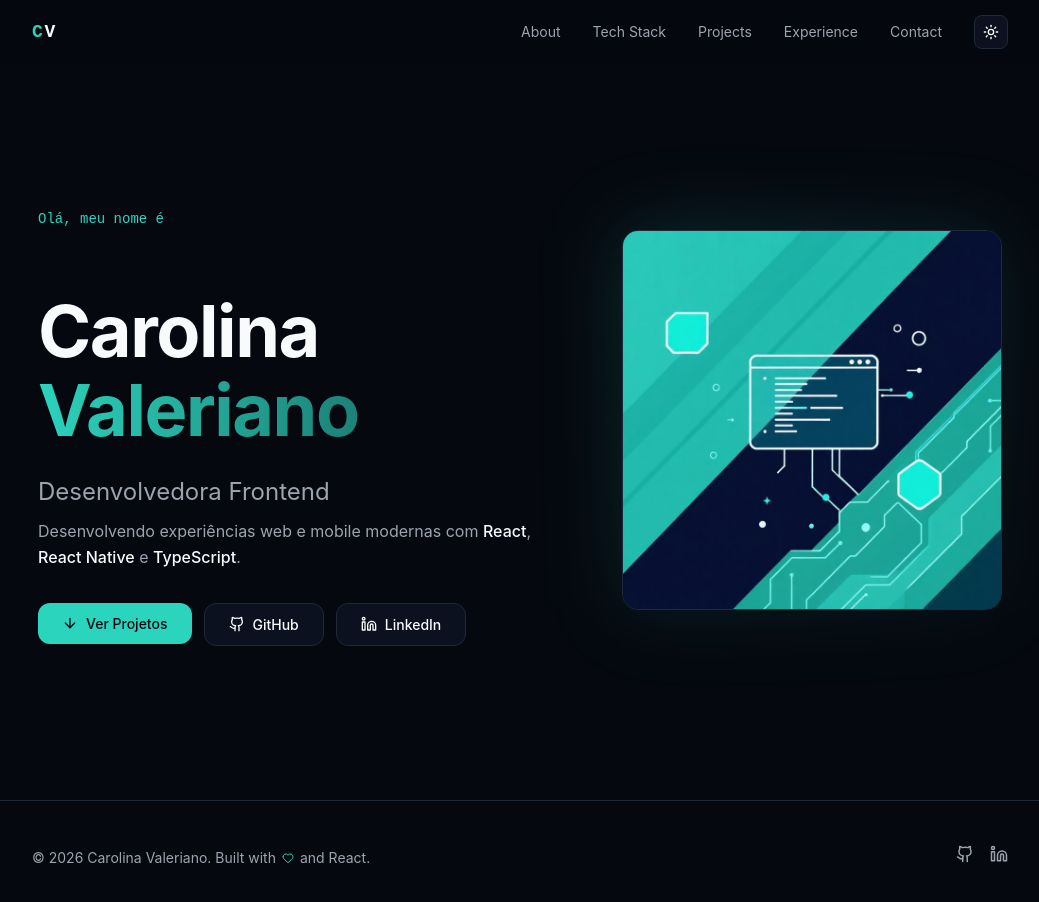
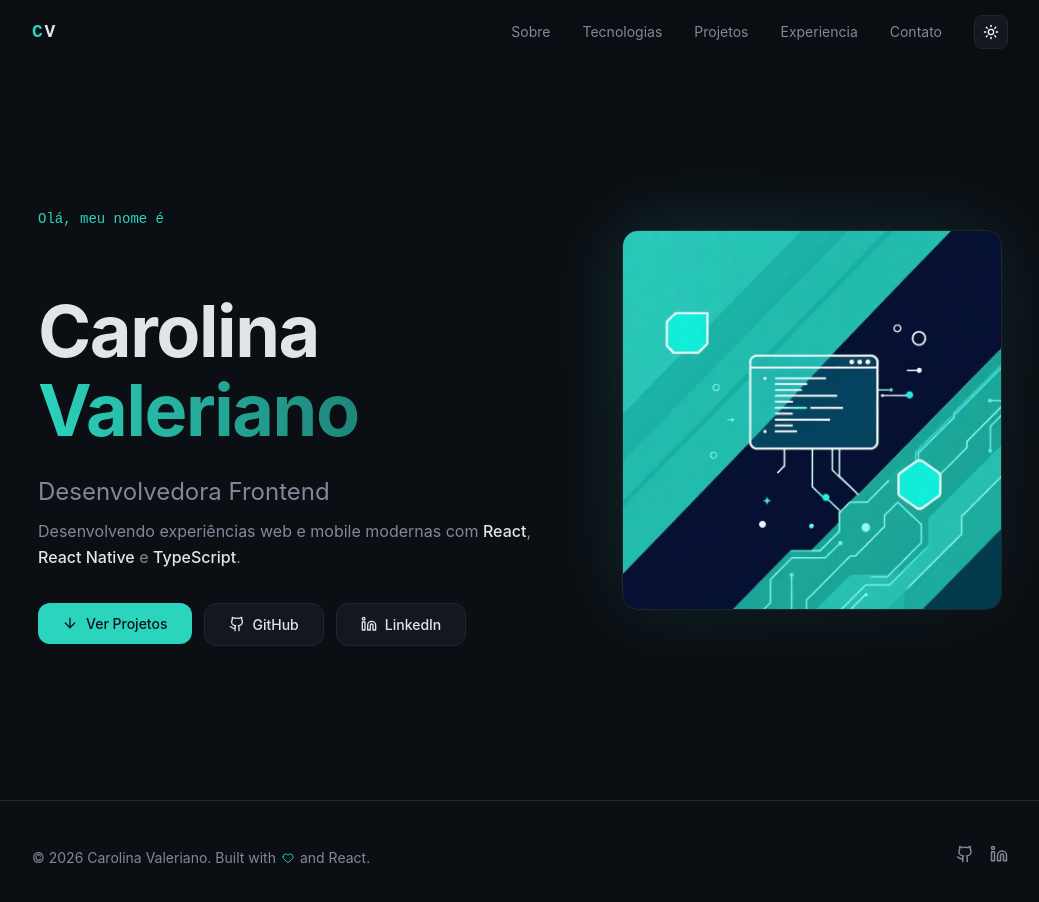
Before and after one commit to valerianocarolina/portfolio, a React (Vite) app: page / in a window 1280 px wide. Shown: the top 902 px of the page, without its empty margins (120-1159 px from the left). Built offline with nearby package versions, Linux system fonts and the light colour scheme.

Commit message:
feat: integrate GitHub API for project fetching and enhance theme styles

```diff
--- a/src/components/Header/Header.tsx
+++ b/src/components/Header/Header.tsx
@@ -14,6 +14,7 @@ const Header = () => {
 
   useEffect(() => {
     document.documentElement.classList.add('dark')
+    setIsDark(true)
   }, [])
 
   useEffect(() => {
@@ -24,8 +25,9 @@ const Header = () => {
   }, [])
 
   const toggleTheme = () => {
-    setIsDark(!isDark)
-    document.documentElement.classList.toggle('light')
+    const root = document.documentElement
+    root.classList.toggle('dark')
+    setIsDark(root.classList.contains('dark'))
   }
 
   const handleNavigation = () => {
--- a/src/routes/routesConfig.ts
+++ b/src/routes/routesConfig.ts
@@ -8,37 +8,37 @@ import { Contact } from '../pages/Contact'
 export const routes = [
   {
     path: '/',
-    label: 'Home',
+    label: 'Inicio',
     element: Home,
     showInNavbar: false,
   },
   {
     path: '/about',
-    label: 'About',
+    label: 'Sobre',
     element: About,
     showInNavbar: true,
   },
   {
     path: '/tech-stack',
-    label: 'Tech Stack',
+    label: 'Tecnologias',
     element: TechStack,
     showInNavbar: true,
   },
   {
     path: '/projects',
-    label: 'Projects',
+    label: 'Projetos',
     element: Projects,
     showInNavbar: true,
   },
   {
     path: '/experience',
-    label: 'Experience',
+    label: 'Experiencia',
     element: Experience,
     showInNavbar: true,
   },
   {
     path: '/contact',
-    label: 'Contact',
+    label: 'Contato',
     element: Contact,
     showInNavbar: true,
   },
--- a/src/services/githubService.ts
+++ b/src/services/githubService.ts
@@ -1,11 +1,66 @@
 import type { Project } from '../types/project'
 
-export async function getProjects(): Promise<Project[]> {
-  const response = await fetch('/api/projects')
+const GITHUB_USERNAME = 'valerianocarolina'
 
-  if (!response.ok) {
-    throw new Error('Erro ao buscar projetos')
+async function fetchFromGitHubPublicApi(): Promise<Project[]> {
+  const endpoints = [
+    `https://api.github.com/users/${GITHUB_USERNAME}/repos?type=owner&sort=updated&per_page=100`,
+    `https://api.github.com/users/${GITHUB_USERNAME}/repos?type=member&sort=updated&per_page=100`,
+  ]
+
+  const responses = await Promise.all(endpoints.map((endpoint) => fetch(endpoint)))
+  const hasFailedResponse = responses.some((response) => !response.ok)
+
+  if (hasFailedResponse) {
+    throw new Error('Erro ao buscar projetos no GitHub')
   }
 
-  return response.json()
+  const reposFromResponses = await Promise.all(
+    responses.map((response) => response.json()),
+  )
+
+  const uniqueRepos = Array.from(
+    new Map(
+      reposFromResponses
+        .flat()
+        .map((repo: any) => [repo.id, repo] as const),
+    ).values(),
+  )
+
+  const projects = await Promise.all(
+    uniqueRepos
+      .filter((repo: any) => !repo.fork && repo.visibility === 'public')
+      .map(async (repo: any) => {
+        const languagesResponse = await fetch(repo.languages_url)
+        const languagesData = languagesResponse.ok
+          ? await languagesResponse.json()
+          : {}
+
+        return {
+          name: repo.name,
+          description: repo.description,
+          url: repo.html_url,
+          github: repo.html_url,
+          demo: repo.homepage,
+          technologies: Object.keys(languagesData),
+        }
+      }),
+  )
+
+  return projects
 }
+
+export async function getProjects(): Promise<Project[]> {
+  try {
+    const response = await fetch('/api/projects')
+    const contentType = response.headers.get('content-type') ?? ''
+
+    if (!response.ok || !contentType.includes('application/json')) {
+      throw new Error('API local indisponivel no ambiente atual')
+    }
+
+    return response.json()
+  } catch {
+    return fetchFromGitHubPublicApi()
+  }
+}
--- a/src/styles/themes.css
+++ b/src/styles/themes.css
@@ -1,19 +1,85 @@
-:root {
-  --background: 222 47% 4%;
-  --foreground: 210 40% 98%;
+ :root {
+    --background: 220 20% 97%;
+    --foreground: 220 25% 10%;
 
-  --surface: 222 47% 8%;
-  --surface-foreground: 210 40% 98%;
+    --card: 0 0% 100%;
+    --card-foreground: 220 25% 10%;
 
-  --border: 215 28% 17%;
-}
+    --popover: 0 0% 100%;
+    --popover-foreground: 220 25% 10%;
 
-.light {
-  --background: 0 0% 100%;
-  --foreground: 222 47% 11%;
+    --primary: 172 72% 36%;
+    --primary-foreground: 0 0% 100%;
 
-  --surface: 210 40% 96%;
-  --surface-foreground: 222 47% 11%;
+    --secondary: 220 16% 93%;
+    --secondary-foreground: 220 25% 10%;
 
-  --border: 214 32% 91%;
-}
+    --muted: 220 16% 93%;
+    --muted-foreground: 220 12% 40%;
+
+    --accent: 172 72% 36%;
+    --accent-foreground: 0 0% 100%;
+
+    --destructive: 0 84.2% 60.2%;
+    --destructive-foreground: 0 0% 100%;
+
+    --border: 220 16% 84%;
+    --input: 220 16% 84%;
+    --ring: 172 72% 36%;
+
+    --radius: 0.75rem;
+
+    --surface: 220 16% 93%;
+    --surface-foreground: 220 25% 10%;
+
+    --sidebar-background: 220 18% 95%;
+    --sidebar-foreground: 220 20% 20%;
+    --sidebar-primary: 220 25% 10%;
+    --sidebar-primary-foreground: 0 0% 98%;
+    --sidebar-accent: 220 16% 90%;
+    --sidebar-accent-foreground: 220 25% 10%;
+    --sidebar-border: 220 16% 84%;
+    --sidebar-ring: 172 72% 36%;
+  }
+
+  .dark {
+    --background: 220 25% 6%;
+    --foreground: 220 15% 90%;
+
+    --card: 220 25% 9%;
+    --card-foreground: 220 15% 90%;
+
+    --popover: 220 25% 9%;
+    --popover-foreground: 220 15% 90%;
+
+    --primary: 172 66% 50%;
+    --primary-foreground: 220 30% 8%;
+
+    --secondary: 220 20% 14%;
+    --secondary-foreground: 220 15% 90%;
+
+    --muted: 220 20% 14%;
+    --muted-foreground: 220 10% 55%;
+
+    --accent: 172 66% 50%;
+    --accent-foreground: 220 30% 8%;
+
+    --destructive: 0 62.8% 30.6%;
+    --destructive-foreground: 210 40% 98%;
+
+    --border: 220 20% 16%;
+    --input: 220 20% 16%;
+    --ring: 172 66% 50%;
+
+    --surface: 220 25% 10%;
+    --surface-foreground: 220 15% 90%;
+
+    --sidebar-background: 220 25% 8%;
+    --sidebar-foreground: 240 4.8% 95.9%;
+    --sidebar-primary: 172 66% 50%;
+    --sidebar-primary-foreground: 0 0% 100%;
+    --sidebar-accent: 220 20% 14%;
+    --sidebar-accent-foreground: 240 4.8% 95.9%;
+    --sidebar-border: 220 20% 16%;
+    --sidebar-ring: 172 66% 50%;
+  }
```
Also changed, not shown: api/projects.ts (+45 -8 lines).
